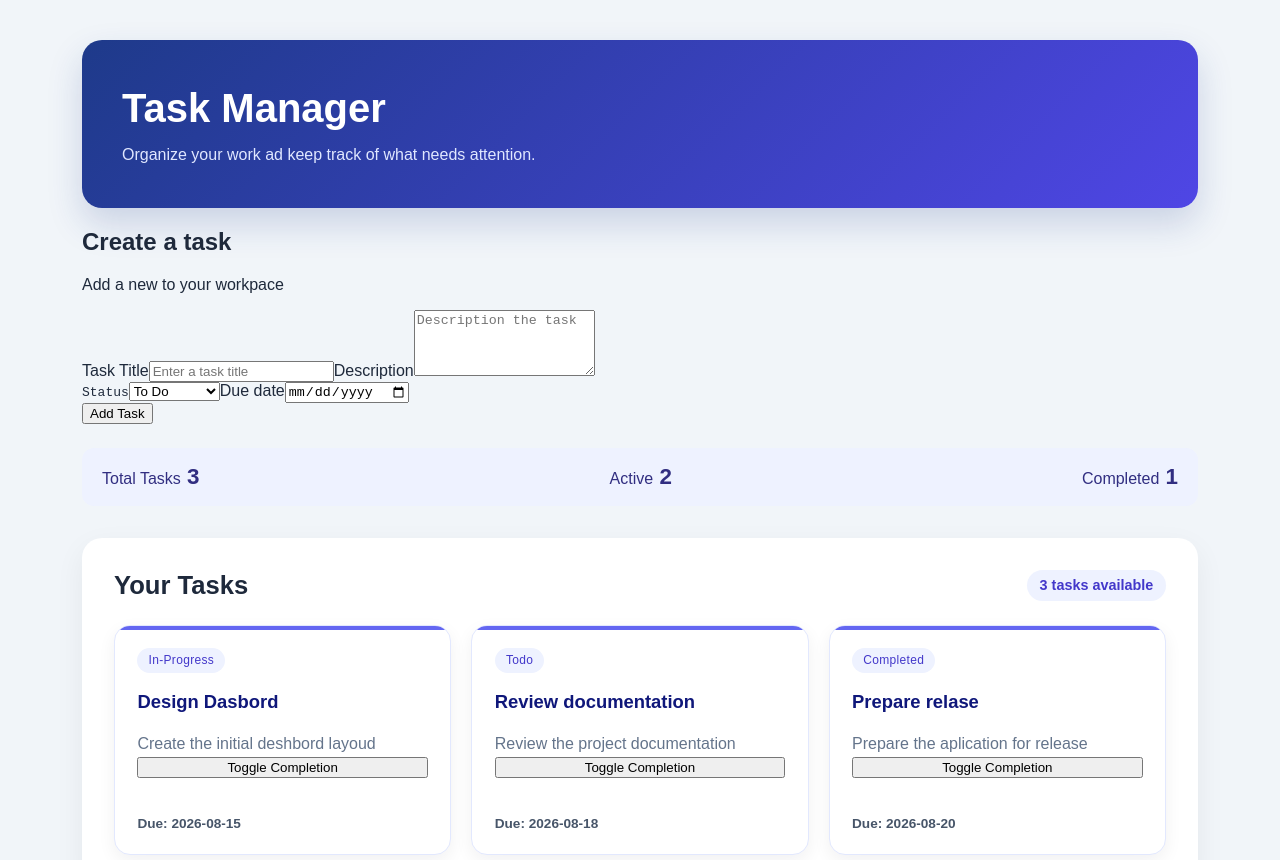
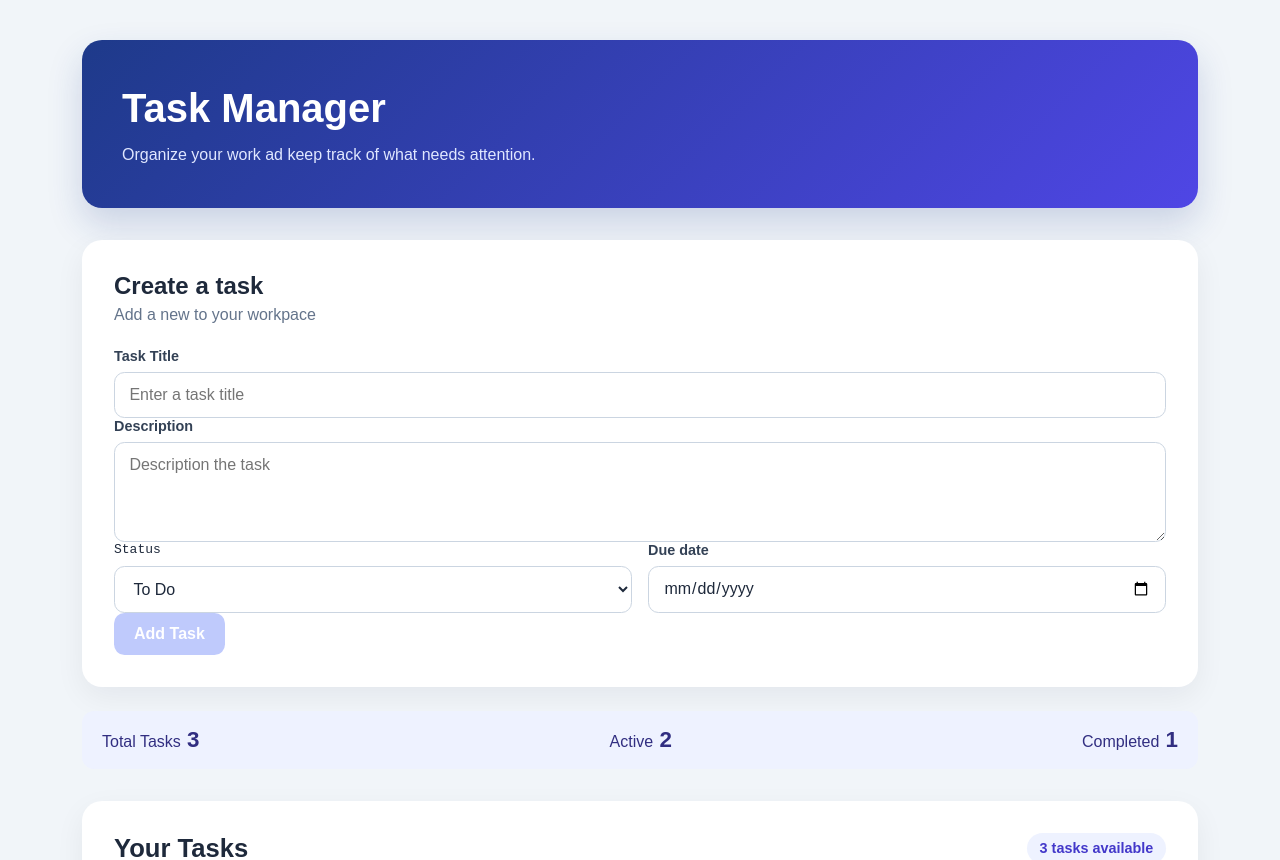
Before and after one commit to ManuelJoseSanchez/TaskManager, an Angular app: page / in a window 1280 px wide. Shown: the top 860 px of the page. Built offline with nearby package versions, Linux system fonts and the light colour scheme.

Commit message:
Add form validation and styling to task creation component

```diff
--- a/src/app/component/task-from/task-from.css
+++ b/src/app/component/task-from/task-from.css
@@ -0,0 +1,107 @@
+.task-from-section{
+    margin-top: 2rem;
+    padding: 2rem;
+    border-radius: 1.25rem;
+    background: #ffffff;
+    box-shadow: 0 10px 30px rgba(15,23,42,0.06);
+}
+
+.form-haeding{
+    margin-bottom: 1.5rem;
+}
+
+.form-haeding h2{
+    margin: 0 0 0.4rem;
+    color: #1e293b;
+}
+
+.form-haeding p{
+    margin: 0;
+    color: #64748b;
+}
+
+form{
+    display: grid;
+    gap: 1.25;
+}
+
+label{
+    display: grid;
+    gap: 0.5rem;
+}
+
+label span{
+    color: #334155;
+    font-size: 0.9rem;
+    font-weight: 700;
+}
+
+input,
+textarea,
+select{
+    width: 100%;
+    padding: 0.8rem 0.9rem;
+    border: 1px solid #cbd5e1;
+    border-radius: 0.65rem;
+    background: #ffffff;
+    color: #1e293b;
+    font: inherit;
+}
+
+input:focus,
+textarea:focus,
+select:focus{
+    border-color: #6366f1;
+    outline: 3px solid #e0e7ff;
+}
+
+.form-row{
+    display: grid;
+    grid-template-columns: 1fr 1fr;
+    gap: 1rem;
+}
+
+button{
+    justify-self: start;
+    padding: 0.75rem 1.25rem;
+    border: 0;
+    border-radius: 0.65rem;
+    background: #4f46e5;
+    color: white;
+    font: inherit;
+    font-weight: 700;
+}
+
+button:hover{
+    background: #4338ca;
+}
+
+@media(max-width: 600px){
+    .task-from-section{
+        padding: 1.25rem;
+    }
+
+    .form-row{
+        grid-template-columns: 1fr;
+    }
+}
+
+.field-error{
+    color: #b91c1c;
+    font-size: 0.8rem;
+    font-weight: 600;
+}
+
+input.ng-invalid.ng-touched,
+textarea.ng-invalid.ng-touched,
+section.ng-invalid.ng-touched{
+    background-color: #Ef4444;
+    background: #fef2f2;
+}
+
+
+button:disabled{
+    background: #a5b4fc;
+    cursor: not-allowed;
+    opacity: 0.7;
+}
--- a/src/app/component/task-from/task-from.html
+++ b/src/app/component/task-from/task-from.html
@@ -8,17 +8,41 @@
         <label>
             <span>Task Title</span>
             <input type="text" formControlName = "title" placeholder="Enter a task title"/>
+            @if(
+                taskFrom.controls.title.invalid &&
+                taskFrom.controls.title.touched
+            ){
+                <small class="field-error">
+                    @if(taskFrom.controls.title.hasError('required')){
+                        A task is required
+                    }@else if (taskFrom.controls.title.hasError('minlength')) {
+                        Entre at least 3 charecters
+                    }
+                </small>
+            }
         </label>
 
         <label >
             <span>Description</span>
             <textarea formControlName="description" rows="4" placeholder="Description the task"></textarea>
+             @if(
+                taskFrom.controls.description.invalid &&
+                taskFrom.controls.description.touched
+            ){
+                <small class="field-error">
+                    @if(taskFrom.controls.description.hasError('required')){
+                        A task is required
+                    }@else if (taskFrom.controls.description.hasError('minlength')) {
+                        Entre at least 10 charecters
+                    }
+                </small>
+            }
         </label>
 
         <div class="form-row">
             <label >
                 <samp>Status</samp>
-                <select formArrayName="status">
+                <select formControlName="status">
                     <option value="todo"> To Do</option>
                     <option value="in-progress">In Progress</option>
                     <option value="completed">Completed</option>
@@ -27,11 +51,18 @@
 
             <label>
                 <span>Due date</span>
-                <input type="date" formArrayName="dueDate">
+                <input type="date" formControlName="dueDate">
+                 @if(
+                taskFrom.controls.dueDate.invalid &&
+                taskFrom.controls.dueDate.touched
+            ){
+                <small class="field-error">
+                    Please select a due date
+                </small>
+            }
             </label>
         </div>
-
-        <button type="submit">
+        <button type="submit" [disabled]="taskFrom.invalid">
             Add Task
         </button>
 
--- a/src/app/component/task-from/task-from.ts
+++ b/src/app/component/task-from/task-from.ts
@@ -1,5 +1,5 @@
 import { Component, inject } from '@angular/core';
-import { FormControl, FormGroup, ReactiveFormsModule } from '@angular/forms';
+import { FormControl, FormGroup, ReactiveFormsModule, Validators } from '@angular/forms';
 import { TaskService } from '../../services/task-service';
 
 @Component({
@@ -12,13 +12,36 @@ export class TaskFrom {
   private readonly taskSevice =  inject(TaskService);
 
   protected readonly taskFrom = new FormGroup({
-    title: new FormControl(''),
-    description: new FormControl(''),
-    status: new FormControl<'todo' | 'in-progress' | 'completed'>('todo'),
-    dueDate: new FormControl('')
+    title: new FormControl('',{
+      nonNullable:true,
+      validators:[
+        Validators.required,
+        Validators.minLength(3)
+      ]
+    }),
+    description: new FormControl('',{
+      nonNullable:true,
+      validators:[
+        Validators.required,
+        Validators.minLength(10)
+      ]
+    }),
+    status: new FormControl<'todo' | 'in-progress' | 'completed'>('todo',{
+      nonNullable:true,
+      validators:[Validators.required]
+    }),
+    dueDate: new FormControl('',{
+      nonNullable:true,
+      validators: [Validators.required]
+    })
   });
 
   protected submitTask(): void{
+
+    if(this.taskFrom.invalid){
+      this.taskFrom.markAllAsTouched();
+      return;
+    }
     const { title, description, status, dueDate}= this.taskFrom.getRawValue();
 
     this.taskSevice.addTask({
```
